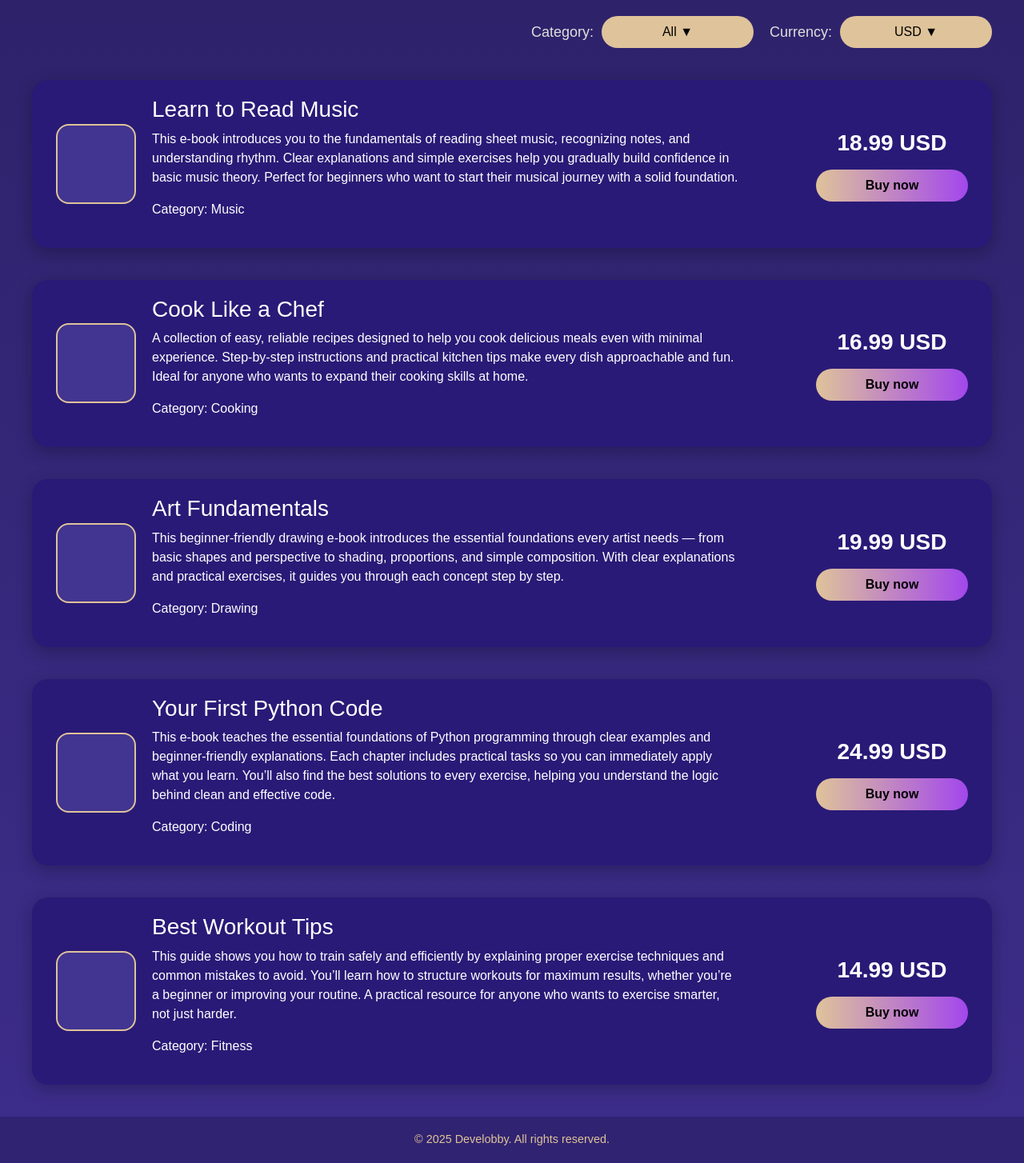
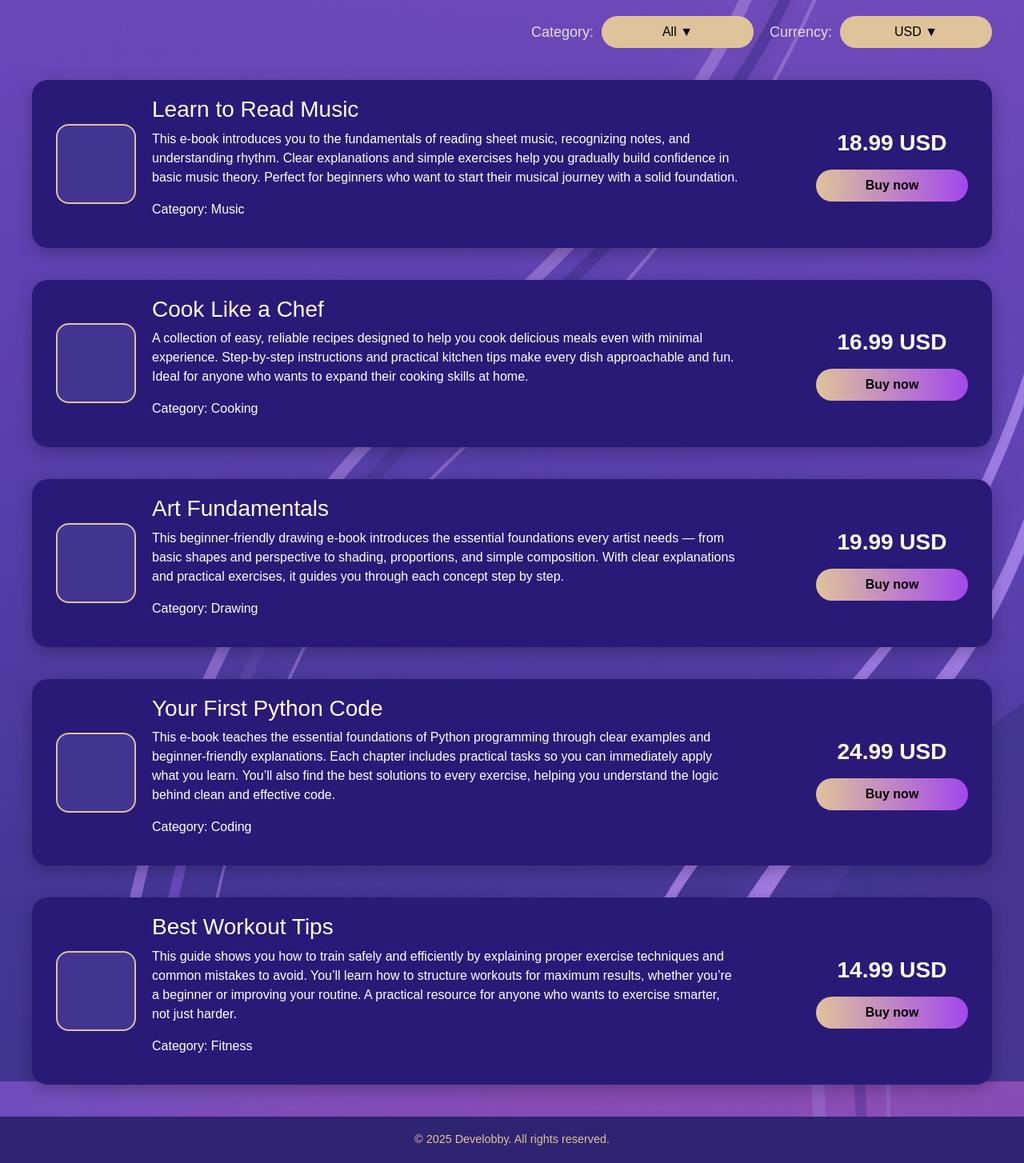
Before and after one commit to happylittlejester/Develobby, a Django app: template myproject/myapp/templates/myapp/store.html in a window 1280 px wide. Shown: the part 568-2022 px from the top of the page at 80% size. Run offline with Django 5.2, Linux system fonts and the light colour scheme; data comes from the database, SQL or seed files in the repository; both versions use the stored data as it was after the commit; the template is opened without the code that fills it: values that come from a table or form of the project are taken from there, most other values are stand-ins (such as "Sample title", 1, 10 or a date in 2020); some libraries are stand-ins or nearby versions.

Commit message:
zmiana tła store

```diff
--- a/myproject/myapp/static/css/store.css
+++ b/myproject/myapp/static/css/store.css
@@ -1,6 +1,11 @@
 body {
-    background: linear-gradient(#281E5E, #3D2D8B);
+    background-image: url("../img/ChatGPT_Image_29_lis_2025_17_41_00.png");
+    background-size: cover;        /* rozciąga na całą stronę */
+    background-position: center;   /* wyśrodkowanie */
+    background-repeat: no-repeat;  /* nie powtarza */
+    background-attachment: fixed;  /* opcjonalnie — efekt "parallax" */
 }
+
 
 .fi {
     font-size: 35px;
```
Also changed, not shown: myproject/db.sqlite3.
